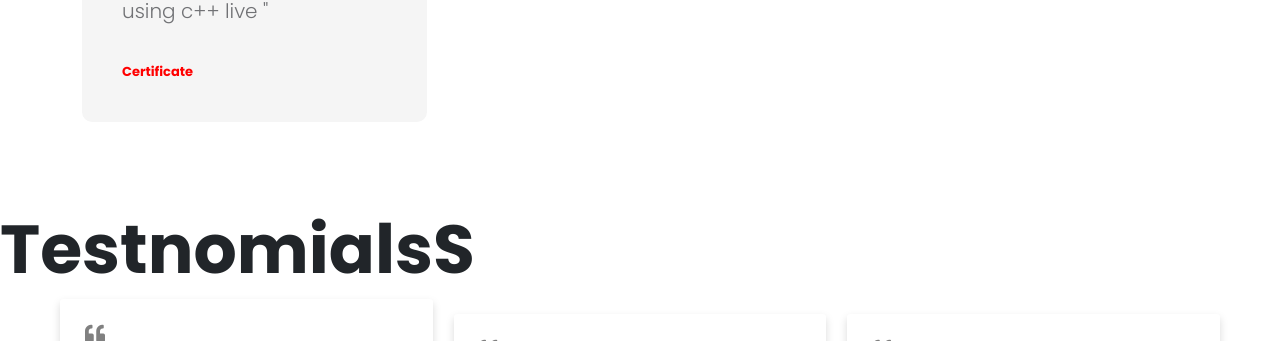
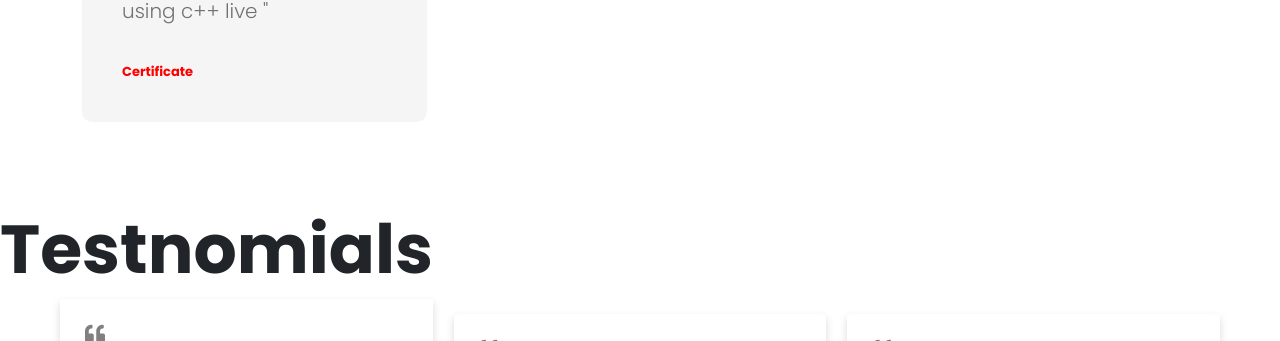
Before and after one commit to saipriya-gembali/portfolio, a plain HTML site: page index.html in a window 1280 px wide. Shown: the part 2439-2780 px from the top of the page. Drawn offline with Linux system fonts and the light colour scheme; a web font is replaced by a local one.

Commit message:
index.html

```diff
--- a/index.html
+++ b/index.html
@@ -176,7 +176,7 @@
                 </div>
             </section>
     <section>
-    <h1><pre>   </pre>TestnomialsS</h1>
+    <h1><pre>       </pre>Testnomials</h1>
     <link rel="stylesheet" href="style.css">
     <link rel="stylesheet" href="https://cdnjs.cloudflare.com/ajax/libs/font-awesome/5.15.3/css/all.min.css"/>
   <div class="wrapper">
```
